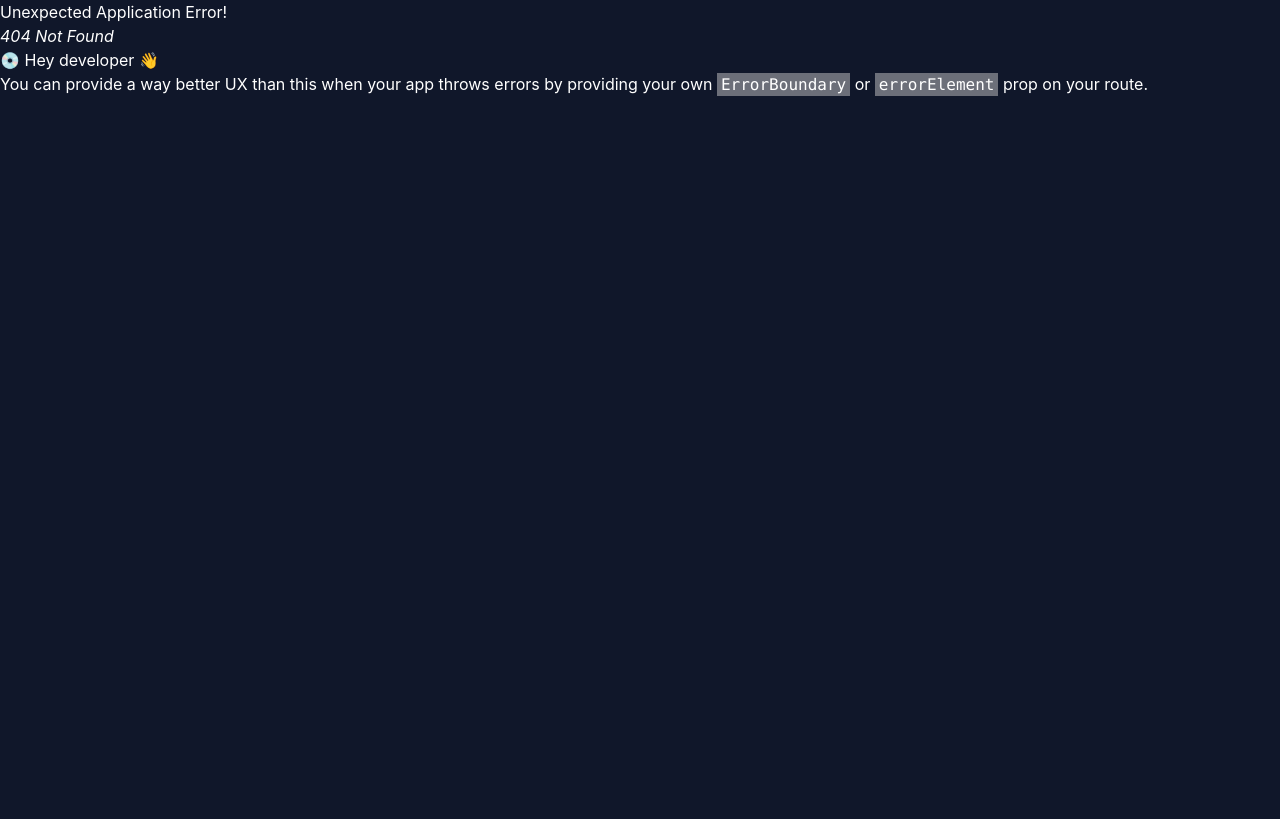
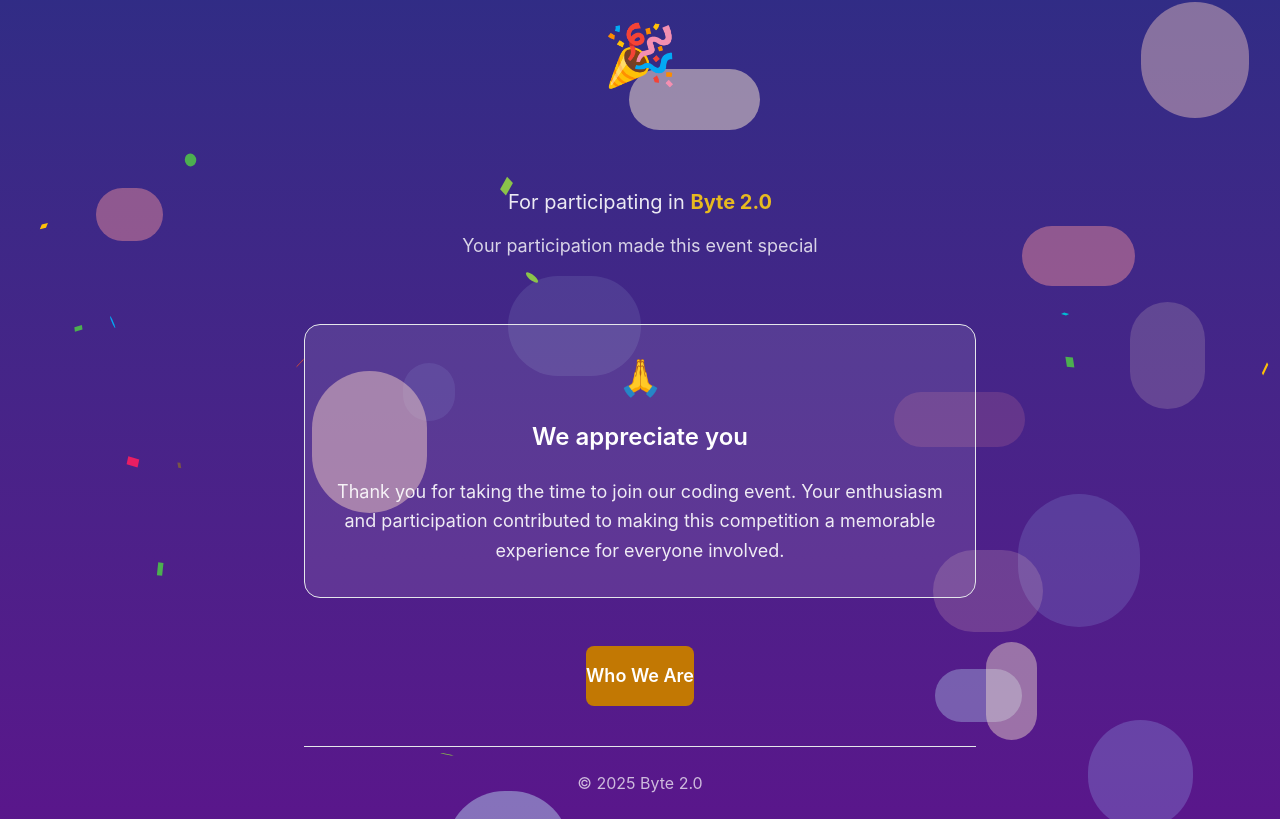
Before and after one commit to AvinashKhanduri789/CKB-IT, a React (Vite) app in the folder it-utsavPart2/: page /thanku in a window 1280 px wide. Before the commit this address had no page. Built offline with nearby package versions, Linux system fonts and the light colour scheme.

Commit message:
few more problem resolved

```diff
--- a/it-utsavPart2/package.json
+++ b/it-utsavPart2/package.json
@@ -18,6 +18,7 @@
     "axios": "^1.8.4",
     "framer-motion": "^12.6.3",
     "react": "^19.0.0",
+    "react-confetti": "^6.4.0",
     "react-dom": "^19.0.0",
     "react-icons": "^5.5.0",
     "react-router-dom": "^7.5.0",
--- a/it-utsavPart2/src/main.jsx
+++ b/it-utsavPart2/src/main.jsx
@@ -8,7 +8,7 @@
 import { createBrowserRouter,RouterProvider } from 'react-router-dom';
 import LoginForm from './pages/admin/Login.jsx';
 import AdminPage from './pages/admin/AdminPage.jsx';
-
+import ThankYouPage from './pages/ThankYou.jsx';
 import { MantineProvider } from '@mantine/core';
 
 
@@ -17,7 +17,8 @@
   {path:"/gameRules",element:<GameRules/>},
   {path:"/round2",element:<Round2/>},
   {path:"/login",element:<LoginForm/>},
-  {path:"/admin",element:<AdminPage/>}
+  {path:"/admin",element:<AdminPage/>},
+   {path:"/thanku",element:<ThankYouPage/>}
 
 ]);
 
--- a/it-utsavPart2/src/pages/Round2.jsx
+++ b/it-utsavPart2/src/pages/Round2.jsx
@@ -8,6 +8,7 @@
 import { submitAnswer, updateQuestionStatus } from "../utils/requester";
 import { getQuestions } from "../utils/requester";
 import { useNavigate } from "react-router-dom";
+
 
 const Round2 = () => {
   const [teamName, setTeamName] = useState("");
@@ -20,6 +21,7 @@
   const [isSubmitting, setIsSubmitting] = useState(false);
   const navigator = useNavigate();
 
+
   // Use localStorage to persist state
   useEffect(() => {
     // Load stored team name and question data
@@ -28,14 +30,17 @@
     const storedSubmitedQuestions =
       JSON.parse(localStorage.getItem("submitedQuestions")) || [];
 
+
     setTeamName(storedTeamName);
     setQuestionIndex(storedQuestionIndex ? parseInt(storedQuestionIndex) : 0);
     setSubmitedQuestions(storedSubmitedQuestions);
+
 
     // Load questions from an API or other source
     getQuestions().then((resp) => {
       setQuestions(resp.data);
     });
+
 
     const handleBeforeUnload = (event) => {
       // Warn user before page unload or refresh
@@ -43,14 +48,17 @@
       event.returnValue = ""; // Some browsers require this for the prompt to show
     };
 
+
     // Add event listener to detect page unload or refresh
     window.addEventListener("beforeunload", handleBeforeUnload);
+
 
     // Cleanup event listener
     return () => {
       window.removeEventListener("beforeunload", handleBeforeUnload);
     };
   }, []);
+
 
   // Save question index and submission state to localStorage whenever they change
   useEffect(() => {
@@ -64,12 +72,14 @@
     );
   }, [teamName, questionIndex, submitedQuestions]);
 
+
   const onNext = () => {
     if (questionIndex < 2) {
       setQuestionIndex(questionIndex + 1);
       setCode("");
     }
   };
+
 
   const handleSubmit = () => {
     if (submitedQuestions.includes(questionIndex)) {
@@ -78,6 +88,7 @@
       );
       return; // Prevent submitting again
     }
+
 
     // Show a confirmation message before submitting
     const confirmSubmit = window.confirm(
@@ -88,15 +99,19 @@
       console.log("handle submit called");
       console.log(code);
 
+
       // Immediately add the current question to submitted questions
       setSubmitedQuestions((prevState) => {
         const updatedState = [...prevState, questionIndex]; // Add questionIndex to the submitted questions
         console.log(updatedState); // To check the updated state
         if (updatedState.length === 3) {
-          return navigator("/");
+          // Clear localStorage after final submission
+          localStorage.clear();
+          return navigator("/thanku");
         }
         return updatedState;
       });
+
 
       submitAnswer(teamName, code, currentLanguage, questionIndex + 1)
         .then((response) => {
@@ -104,7 +119,7 @@
           // No alert for successful submission
         })
         .catch((error) => {
-          console.error("Error submitting answer:", error);
+          console.log("Error submitting answer:", error);
           updateQuestionStatus(teamName, questionIndex + 1);
           // No alert for errors
         })
@@ -119,12 +134,14 @@
     }
   };
 
+
   const onPreviews = () => {
     if (questionIndex > 0) {
       setQuestionIndex(questionIndex - 1);
       setCode("");
     }
   };
+
 
   return (
     <div className="min-h-screen bg-gradient-to-br from-blue-900 to-purple-900 p-3 md:p-4">
@@ -161,6 +178,7 @@
             </p>
           </div>
 
+
           {/* Question index container - Improved design */}
           <div className="flex justify-between items-center rounded-lg bg-gray-700 p-1 mb-4 md:mb-5 border border-gray-500">
             {[0, 1, 2].map((index) => (
@@ -183,6 +201,7 @@
             ))}
           </div>
 
+
           {/* Question content - Improved presentation */}
           <div className="bg-gray-700 rounded-lg p-4 flex-1 overflow-y-auto border border-gray-600">
             <div className="text-white">
@@ -204,6 +223,7 @@
               )}
             </div>
           </div>
+
 
           {/* Navigation buttons */}
           <div className="flex justify-between mt-4 md:mt-5">
@@ -231,6 +251,7 @@
           </div>
         </div>
 
+
         {/* Code editor container - 60% width */}
         <div className="bg-gradient-to-br from-gray-800 to-gray-900 rounded-xl p-4 md:p-5 w-full md:w-[60%] flex flex-col shadow-lg border border-gray-600">
           <div className="h-full w-full bg-gray-900 rounded-lg p-3 flex flex-col border border-gray-700">
@@ -240,6 +261,7 @@
                 currentLanguage={currentLanguage}
                 setCurrentLanguage={setCurrentLanguage}
               />
+
 
               {/* Conditionally hide the submit button only if the question is already submitted */}
               {!submitedQuestions.includes(questionIndex) && (
@@ -278,6 +300,7 @@
               )}
             </div>
 
+
             {/* Code editor */}
             <div className="flex-1 min-h-[300px] md:min-h-0 rounded-md overflow-hidden border border-gray-600">
               <CodeEditor
@@ -315,6 +338,7 @@
         </div>
       </div>
 
+
       {/* Modal */}
       <Modal opened={opened} onClose={close} title="Authentication" centered>
         <p>This is a modal</p>
@@ -323,4 +347,5 @@
   );
 };
 
+
 export default Round2;
--- /dev/null
+++ b/it-utsavPart2/src/pages/ThankYou.jsx
@@ -0,0 +1,113 @@
+import { useEffect, useState } from "react";
+import Confetti from 'react-confetti';
+
+const ThankYouPage = () => {
+  const [showConfetti, setShowConfetti] = useState(true);
+  const [windowDimensions, setWindowDimensions] = useState({
+    width: window.innerWidth,
+    height: window.innerHeight,
+  });
+
+  useEffect(() => {
+    // Handle window resize
+    const handleResize = () => {
+      setWindowDimensions({
+        width: window.innerWidth,
+        height: window.innerHeight,
+      });
+    };
+
+    window.addEventListener('resize', handleResize);
+
+    // Stop confetti after 8 seconds
+    const confettiTimer = setTimeout(() => {
+      setShowConfetti(false);
+    }, 8000);
+
+    return () => {
+      window.removeEventListener('resize', handleResize);
+      clearTimeout(confettiTimer);
+    };
+  }, []);
+
+  return (
+    <div className="min-h-screen bg-gradient-to-b from-indigo-900 to-purple-900 text-white flex flex-col items-center justify-center p-6 relative overflow-hidden">
+      {/* Confetti celebration */}
+      {showConfetti && (
+        <Confetti
+          width={windowDimensions.width}
+          height={windowDimensions.height}
+          recycle={false}
+          numberOfPieces={200}
+          gravity={0.3}
+        />
+      )}
+
+      {/* Animated background elements */}
+      <div className="absolute top-0 left-0 w-full h-full overflow-hidden pointer-events-none">
+        {[...Array(15)].map((_, i) => (
+          <div
+            key={i}
+            className="absolute rounded-full opacity-10 animate-pulse"
+            style={{
+              width: Math.random() * 100 + 50,
+              height: Math.random() * 100 + 50,
+              top: `${Math.random() * 100}%`,
+              left: `${Math.random() * 100}%`,
+              backgroundColor: ['#ff9a9e', '#fad0c4', '#a1c4fd', '#c2e9fb', '#ffecd2'][i % 5],
+              animationDuration: `${Math.random() * 10 + 5}s`,
+              animationDelay: `${Math.random() * 5}s`,
+            }}
+          />
+        ))}
+      </div>
+
+      <div className="relative z-10 text-center max-w-2xl">
+        {/* Main thank you message */}
+        <div className="mb-16">
+          <div className="text-6xl md:text-8xl mb-8">🎉</div>
+          <h1 className="text-5xl md:text-7xl font-bold mb-6 bg-clip-text text-transparent bg-gradient-to-r from-yellow-400 to-orange-500">
+            Thank You!
+          </h1>
+          <p className="text-xl md:text-2xl opacity-90 mb-4">
+            For participating in <span className="font-bold text-yellow-300">Byte 2.0</span>
+          </p>
+          <p className="text-lg opacity-80">
+            Your participation made this event special
+          </p>
+        </div>
+
+        {/* Appreciation message */}
+        <div className="bg-white/10 backdrop-blur-md rounded-2xl p-8 mb-12 border border-white/20 shadow-2xl">
+          <div className="text-4xl mb-6">🙏</div>
+          <h2 className="text-2xl md:text-3xl font-semibold mb-6">We appreciate you</h2>
+          <p className="text-lg opacity-90 leading-relaxed">
+            Thank you for taking the time to join our coding event.
+            Your enthusiasm and participation contributed to making
+            this competition a memorable experience for everyone involved.
+          </p>
+        </div>
+
+
+
+        {/* Final action */}
+        <div className="mb-10">
+          <button
+            className="px-8 py-4 bg-yellow-500 text-purple-900 font-semibold rounded-lg hover:bg-yellow-400 transition-colors text-lg"
+            onClick={() => window.location.href("https://codex-website-xi.vercel.app/")}
+          >
+           Who We Are
+          </button>
+        </div>
+
+        {/* Footer */}
+        <div className="border-t border-white/20 pt-6">
+          <p className="opacity-70">© {new Date().getFullYear()} Byte 2.0</p>
+
+        </div>
+      </div>
+    </div>
+  );
+};
+
+export default ThankYouPage;
```
Also changed, not shown: 1 other file (tests, documents, lock files or other folders). Lines whose indentation alone changed are shown as unchanged.
